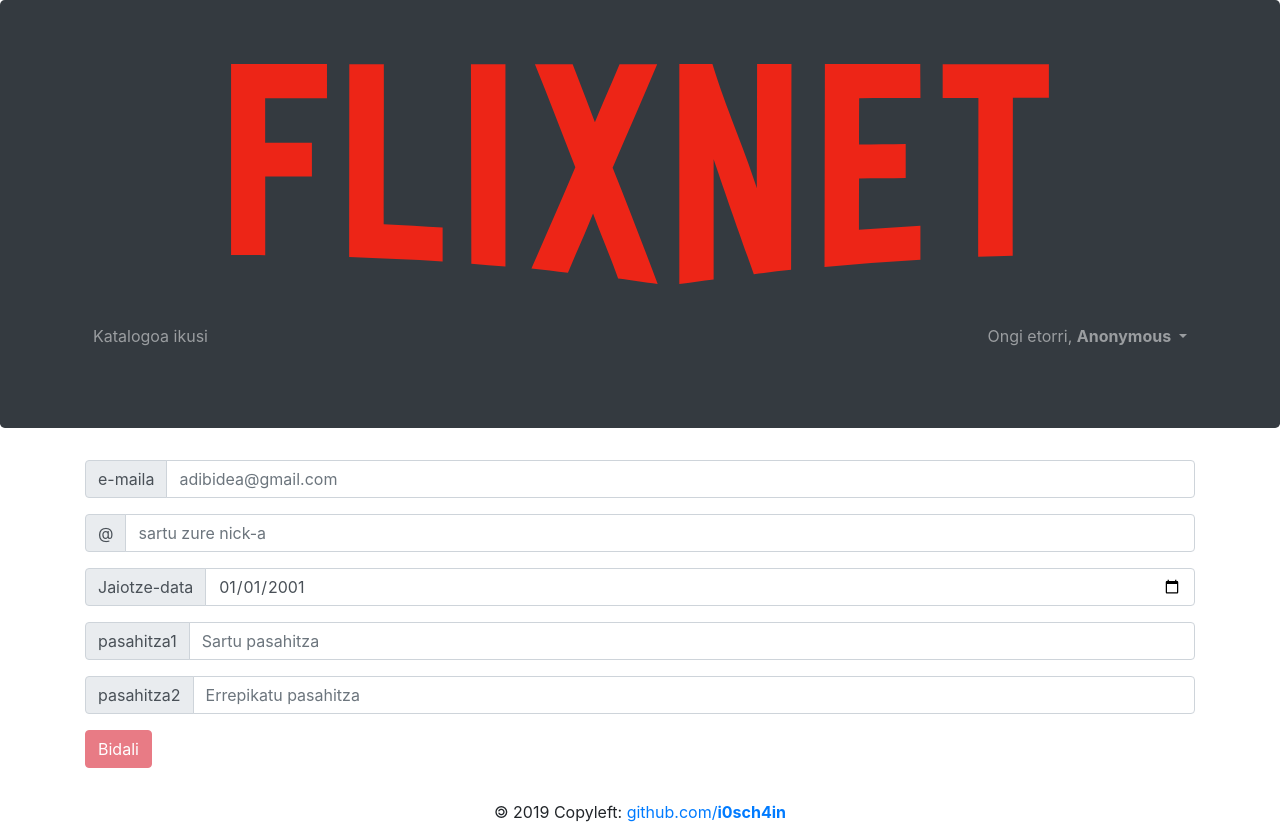
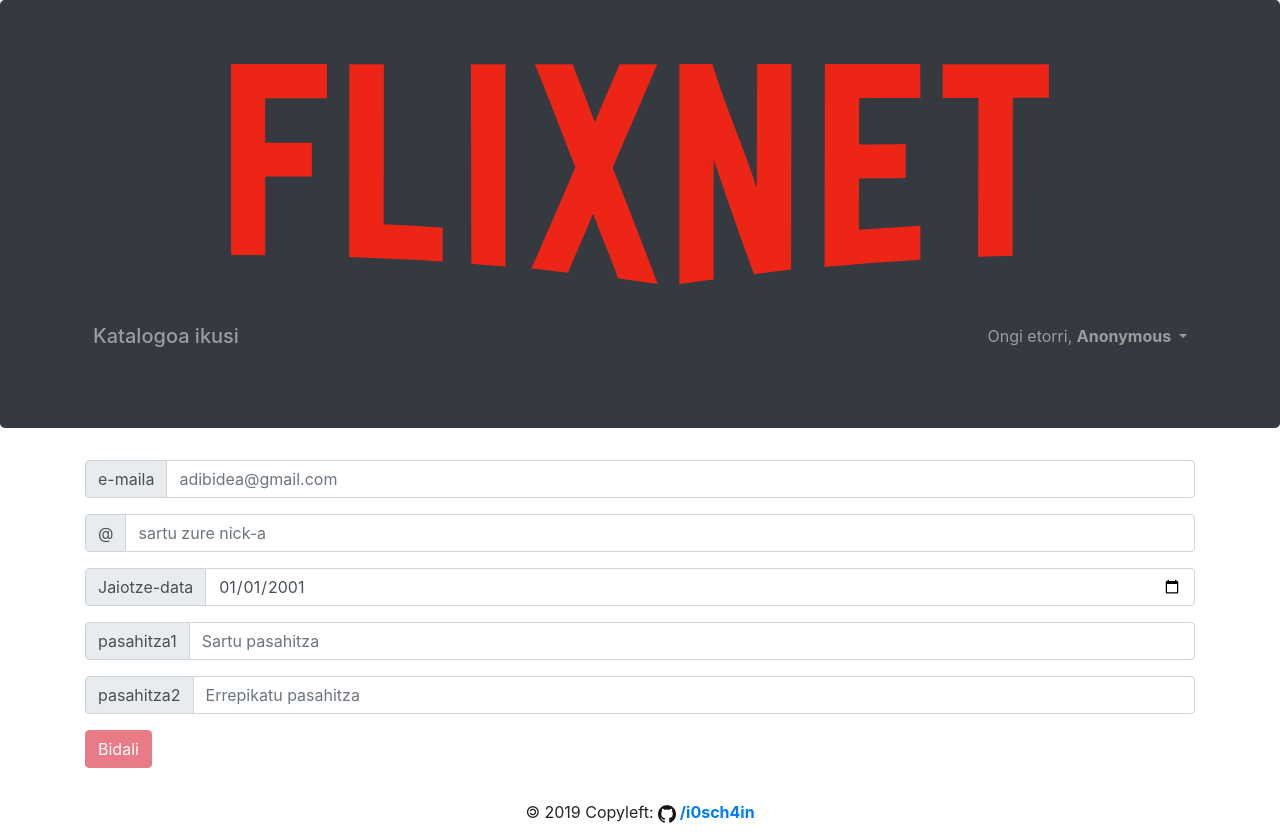
Before and after one commit to i0sch4in/flixnet_bootstrap, a PHP site: page /register.php in a window 1280 px wide. Run offline with PHP 8.4, Linux system fonts and the light colour scheme; some libraries are stand-ins or nearby versions.

Commit message:
navbar and footer minor fixes

```diff
--- a/css/style.css
+++ b/css/style.css
@@ -1,2 +1,3 @@
 img{ max-height: 220px;}
 a{outline: none;}
+textarea{resize: none;}
--- a/php/footer.php
+++ b/php/footer.php
@@ -1,8 +1,11 @@
     <footer class="page-footer">
       <!-- Copyright -->
       <div class="footer-copyright text-center py-3">🄯 2019 Copyleft:
-        <a href="https://git.io/JeyBW">github.com/<span class="font-weight-bold">i0sch4in</span></a>
+        <a href="https://git.io/JeyBW"><img src='../img/github.png' height='18'/><span class="font-weight-bold"> /i0sch4in</span></a>
       </div>
     </footer>
+    <script type="text/javascript">
+    $('img').on('dragstart', function(event) { event.preventDefault(); });
+    </script>
   </body>
 </html>
--- a/php/navbar.php
+++ b/php/navbar.php
@@ -26,7 +26,7 @@
       </div>
         <nav class="navbar navbar-expand-lg navbar-dark bg-dark mt-4">
           <div class="container">
-            <ul class="navbar-nav">
+            <ul class="navbar-nav h5">
               <!-- <li class="nav-item active">
                 <a class="nav-link" href="#">Home <span class="sr-only">(current)</span></a>
               </li>
--- a/php/register.php
+++ b/php/register.php
@@ -73,7 +73,7 @@
             }
           });
           $("#eposta").keyup(function(){
-            var emailRegex = new RegExp('[^@]+@[^\.]+\..+');
+            var emailRegex = new RegExp('[^@]+@[^\\.]+\\..+');
             if(!emailRegex.test($("#eposta").val())){
               $("#mezua").html("<p class='text-danger'>e-posta ez da zuzena.</p>");
             }
```
Also changed, not shown: img/github.png (added).
